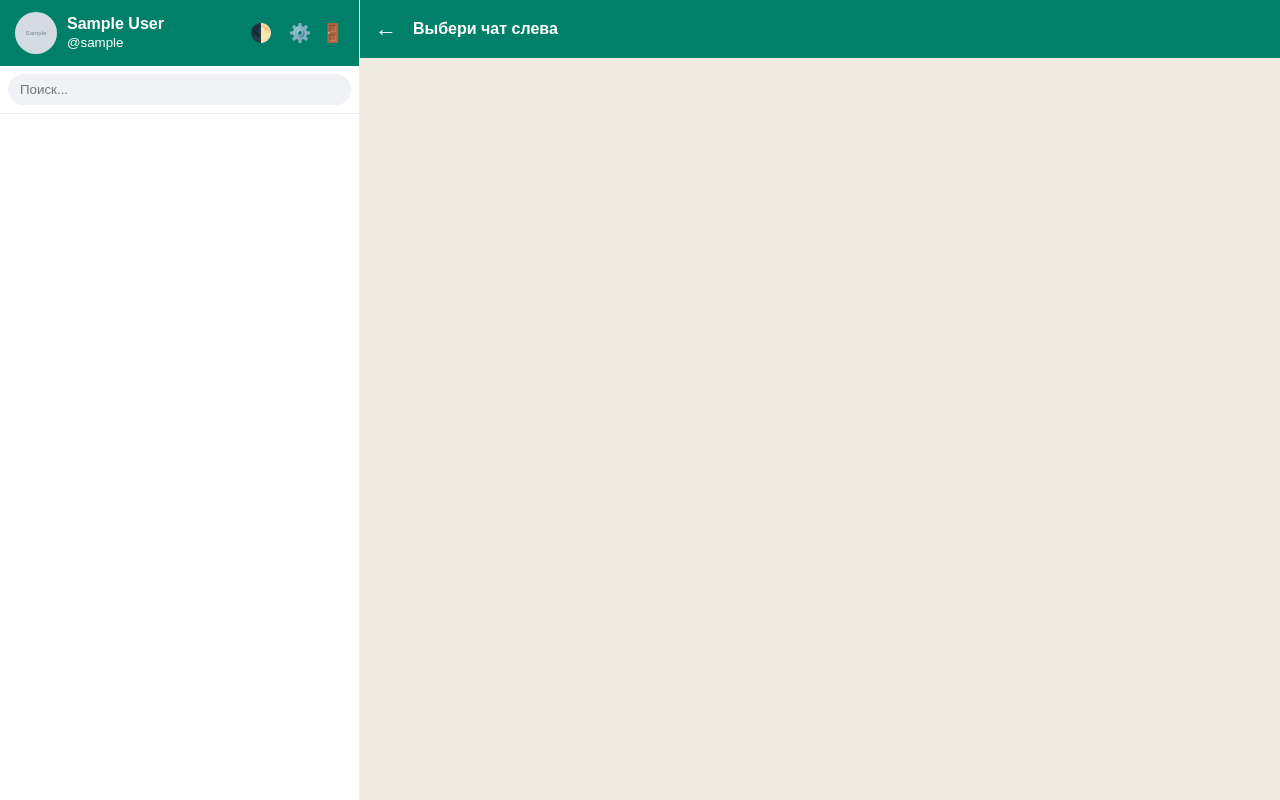
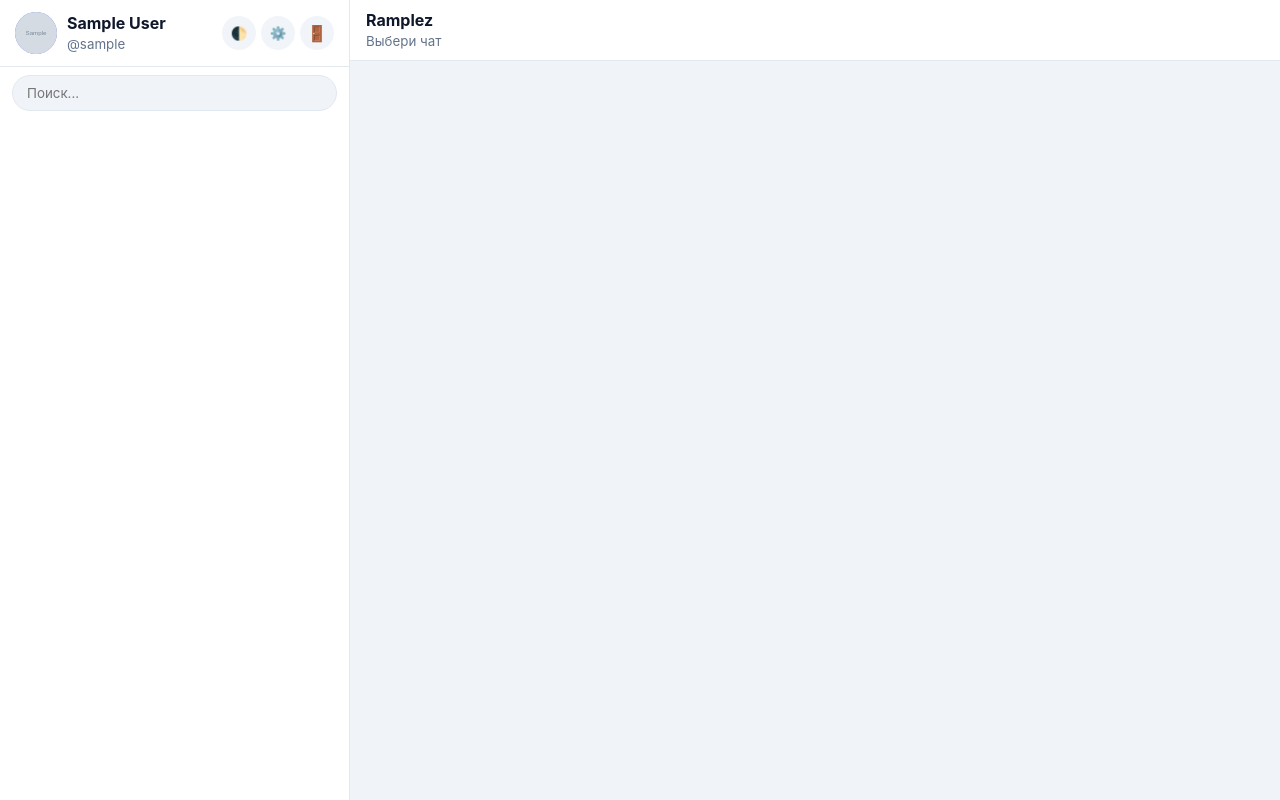
Before and after one commit to d10684473-lang/my-mssngr, a Flask app: page /chat in a window 1280 px wide. Run offline with Flask 3, Linux system fonts and the light colour scheme; the visitor is signed in with stand-in values (Sample User, id 1); tables that the repository leaves empty hold one stand-in row (values such as "Sample post"); grey boxes marked "Sample" are stand-in pictures.

Commit message:
Update chat.html

```diff
--- a/templates/chat.html
+++ b/templates/chat.html
@@ -5,131 +5,125 @@
 <meta name="viewport" content="width=device-width, initial-scale=1.0, user-scalable=no">
 <title>Ramplez</title>
 <style>
-:root{--bg:#dadbd3;--side:#fff;--chat:#efeae2;--head:#008069;--txt:#111b21;--sub:#667781;--brd:#e9edef;--hov:#f0f2f5;--mine:#d9fdd3;--theirs:#fff;--inp:#f0f2f5;--fld:#fff}
-body.dark{--bg:#091014;--side:#111b21;--chat:#0b141a;--head:#202c33;--txt:#e9edef;--sub:#8696a0;--brd:#222d34;--hov:#202c33;--mine:#005c4b;--theirs:#202c33;--inp:#202c33;--fld:#2a3942}
-*{box-sizing:border-box;-webkit-touch-callout:none}
-body{font-family:Arial,sans-serif;margin:0;display:flex;height:100dvh;background:var(--bg);color:var(--txt);overflow:hidden}
-.sidebar{width:35%;max-width:360px;background:var(--side);border-right:1px solid var(--brd);display:flex;flex-direction:column}
-.my-profile{background:var(--head);color:#fff;padding:12px 15px;display:flex;justify-content:space-between;align-items:center}
-.icon-btn{background:none;border:none;color:#fff;font-size:18px;cursor:pointer;text-decoration:none}
-.search-box{padding:8px;border-bottom:1px solid var(--brd)}
-.search-box input{width:100%;padding:8px 12px;border:none;border-radius:18px;background:var(--inp);color:var(--txt);outline:none}
-.user-list{flex:1;overflow-y:auto}
-.user-item{padding:12px 15px;border-bottom:1px solid var(--brd);text-decoration:none;color:inherit;display:flex;align-items:center;gap:10px}
-.user-item:hover{background:var(--hov)}
-.badge{margin-left:auto;background:#00a884;color:#fff;font-size:11px;font-weight:bold;padding:3px 7px;border-radius:12px}
-.avatar{width:42px;height:42px;background:#00a884;color:#fff;border-radius:50%;display:flex;justify-content:center;align-items:center;font-weight:bold;flex-shrink:0;overflow:hidden;position:relative}
-.avatar img{width:100%;height:100%;object-fit:cover;position:absolute;inset:0}
-.chat-area{flex:1;display:flex;flex-direction:column;background:var(--chat)}
-.chat-header{background:var(--head);color:#fff;padding:10px 15px;display:flex;align-items:center;gap:10px;min-height:58px}
-.pin-bar{padding:6px 15px;background:var(--side);border-bottom:1px solid var(--brd);font-size:12px;color:#00a884;white-space:nowrap;overflow:hidden;text-overflow:ellipsis}
-.messages-box{flex:1;padding:15px;overflow-y:auto;display:flex;flex-direction:column;gap:8px}
-.msg{padding:8px 12px;border-radius:12px;max-width:75%;font-size:15px;word-wrap:break-word;cursor:pointer;user-select:none;box-shadow:0 1px 2px rgba(0,0,0,.1)}
-.msg.mine{background:var(--mine);align-self:flex-end}
-.msg.theirs{background:var(--theirs);align-self:flex-start}
-.msg img.cimg{max-width:100%;max-height:250px;border-radius:8px;display:block;margin-top:4px}
-.msg audio{max-width:220px;height:35px;margin-top:4px}
-.file-box{display:inline-block;padding:8px 12px;background:rgba(0,0,0,.07);border-radius:8px;color:inherit;text-decoration:none;font-weight:bold;margin-top:4px}
-.reply-bar{display:none;padding:6px 15px;background:var(--inp);border-left:4px solid #00a884;justify-content:space-between;font-size:13px}
-.input-area{padding:10px;background:var(--inp);display:flex;gap:8px;align-items:center}
-.txt-inp{flex:1;padding:10px 15px;border:none;border-radius:20px;background:var(--fld);color:var(--txt);outline:none}
-.tool-btn{background:none;border:none;font-size:20px;cursor:pointer;color:var(--sub)}
-.send-btn{background:#00a884;color:#fff;border:none;width:40px;height:40px;border-radius:50%;cursor:pointer}
-.modal{display:none;position:fixed;inset:0;background:rgba(0,0,0,.7);z-index:99;justify-content:center;align-items:center}
-.modal-card{background:var(--side);color:var(--txt);padding:18px;border-radius:12px;width:90%;max-width:320px}
-.m-inp{width:100%;padding:8px;margin:5px 0 10px;border:1px solid var(--brd);border-radius:6px;background:var(--fld);color:var(--txt)}
-.ctx-btn{display:block;width:100%;padding:11px;margin:5px 0;border:none;border-radius:8px;background:var(--inp);color:var(--txt);font-size:15px;text-align:left;cursor:pointer;text-decoration:none}
-.ctx-emojis{display:flex;justify-content:space-around;padding-bottom:10px;border-bottom:1px solid var(--brd);margin-bottom:8px;font-size:24px}
-.ctx-emojis a{text-decoration:none}
-#img-viewer img{max-width:95vw;max-height:90vh;border-radius:8px}
-@media(max-width:768px){body.no-chat .sidebar{width:100%;max-width:none}body.no-chat .chat-area{display:none}body.has-chat .sidebar{display:none}body.has-chat .chat-area{display:flex;width:100%}}
+:root{--bg:#e5e9f0;--side:#fff;--chat:#f0f4f8;--txt:#0f172a;--sub:#64748b;--brd:#e2e8f0;--hov:#f1f5f9;--mine:#2563eb;--mtxt:#fff;--theirs:#fff;--acc:#2563eb}
+body.dark{--bg:#090d16;--side:#0f172a;--chat:#0b1120;--txt:#f8fafc;--sub:#94a3b8;--brd:#1e293b;--hov:#1e293b;--theirs:#1e293b;--acc:#3b82f6}
+*{box-sizing:border-box;-webkit-touch-callout:none;font-family:-apple-system,BlinkMacSystemFont,"Segoe UI",Roboto,sans-serif}
+body{margin:0;display:flex;height:100dvh;background:var(--bg);color:var(--txt);overflow:hidden}
+.sidebar{width:34%;max-width:350px;background:var(--side);border-right:1px solid var(--brd);display:flex;flex-direction:column}
+.top{padding:12px 15px;display:flex;justify-content:space-between;align-items:center;border-bottom:1px solid var(--brd)}
+.ibtn{background:var(--hov);border:none;color:var(--txt);width:34px;height:34px;border-radius:50%;cursor:pointer;text-decoration:none;display:inline-flex;align-items:center;justify-content:center}
+.sbox{padding:8px 12px}
+.sbox input{width:100%;padding:9px 14px;border:1px solid var(--brd);border-radius:20px;background:var(--chat);color:var(--txt);outline:none}
+.ulist{flex:1;overflow-y:auto;padding:0 8px}
+.uitem{padding:10px;border-radius:12px;margin-bottom:4px;text-decoration:none;color:inherit;display:flex;align-items:center;gap:10px}
+.uitem:hover,.uitem.active{background:var(--hov)}
+.badge{margin-left:auto;background:var(--acc);color:#fff;font-size:11px;font-weight:700;padding:2px 7px;border-radius:10px}
+.av{width:42px;height:42px;background:linear-gradient(135deg,#3b82f6,#8b5cf6);color:#fff;border-radius:50%;display:flex;justify-content:center;align-items:center;font-weight:700;flex-shrink:0;overflow:hidden;position:relative}
+.av img{width:100%;height:100%;object-fit:cover;position:absolute;inset:0}
+.chat{flex:1;display:flex;flex-direction:column;background:var(--chat)}
+.chead{background:var(--side);padding:10px 16px;display:flex;align-items:center;gap:10px;min-height:60px;border-bottom:1px solid var(--brd)}
+.back{display:none;color:var(--txt);text-decoration:none;font-size:22px}
+.pin{padding:6px 14px;background:var(--side);border-bottom:1px solid var(--brd);font-size:12px;color:var(--acc);white-space:nowrap;overflow:hidden;text-overflow:ellipsis}
+.mbox{flex:1;padding:15px;overflow-y:auto;display:flex;flex-direction:column;gap:8px}
+.msg{padding:9px 13px;border-radius:16px;max-width:75%;font-size:15px;word-wrap:break-word;cursor:pointer;user-select:none;box-shadow:0 1px 3px rgba(0,0,0,.08)}
+.msg.mine{background:var(--mine);color:var(--mtxt);align-self:flex-end;border-bottom-right-radius:4px}
+.msg.theirs{background:var(--theirs);color:var(--txt);align-self:flex-start;border-bottom-left-radius:4px}
+.msg img{max-width:100%;max-height:240px;border-radius:10px;display:block;margin-top:4px}
+.msg audio{max-width:220px;height:34px;margin-top:4px}
+.fbox{display:inline-block;padding:6px 10px;background:rgba(128,128,128,.15);border-radius:8px;color:inherit;text-decoration:none;font-size:13px;margin-top:4px}
+.rbar{display:none;padding:6px 14px;background:var(--side);border-left:3px solid var(--acc);justify-content:space-between;font-size:13px}
+.iarea{padding:10px 14px;background:var(--side);border-top:1px solid var(--brd);display:flex;gap:8px;align-items:center}
+.tinp{flex:1;padding:10px 16px;border:1px solid var(--brd);border-radius:22px;background:var(--chat);color:var(--txt);outline:none;font-size:15px}
+.tbtn{background:var(--hov);border:none;width:38px;height:38px;border-radius:50%;font-size:17px;cursor:pointer;color:var(--txt);flex-shrink:0}
+.sbtn{background:var(--acc);color:#fff;border:none;width:40px;height:40px;border-radius:50%;cursor:pointer;flex-shrink:0}
+.modal{display:none;position:fixed;inset:0;background:rgba(0,0,0,.6);z-index:99;justify-content:center;align-items:center}
+.mcard{background:var(--side);color:var(--txt);padding:20px;border-radius:18px;width:90%;max-width:330px;border:1px solid var(--brd)}
+.minp{width:100%;padding:9px;margin:5px 0 12px;border:1px solid var(--brd);border-radius:10px;background:var(--chat);color:var(--txt);outline:none}
+.cbtn{display:block;width:100%;padding:11px;margin:5px 0;border:none;border-radius:10px;background:var(--hov);color:var(--txt);font-size:14px;text-align:left;cursor:pointer;text-decoration:none}
+.cemj{display:flex;justify-content:space-around;padding-bottom:10px;border-bottom:1px solid var(--brd);margin-bottom:6px;font-size:22px}
+.cemj a{text-decoration:none}
+#iv img{max-width:94vw;max-height:88vh;border-radius:12px}
+@media(max-width:768px){body.no-chat .sidebar{width:100%;max-width:none}body.no-chat .chat{display:none}body.has-chat .sidebar{display:none}body.has-chat .chat{display:flex;width:100%}.back{display:block}}
 </style>
 </head>
 <body class="{{ 'has-chat' if active_user else 'no-chat' }}">
 <div class="sidebar">
-<div class="my-profile">
+<div class="top">
 <div style="display:flex;align-items:center;gap:10px">
-<div class="avatar">{{ current_user.name[:1].upper() }}<img src="{{ current_user.avatar }}" onerror="this.remove()"></div>
-<div><b>{{ current_user.name }}</b><br><small>@{{ current_user.username }}</small></div>
+<div class="av">{{ current_user.name[:1].upper() }}<img src="{{ current_user.avatar }}" onerror="this.remove()"></div>
+<div><b>{{ current_user.name }}</b><br><small style="color:var(--sub)">@{{ current_user.username }}</small></div>
 </div>
-<div>
-<button type="button" class="icon-btn" onclick="document.body.classList.toggle('dark');localStorage.setItem('t',document.body.classList.contains('dark')?'1':'0')">🌓</button>
-<button type="button" class="icon-btn" onclick="document.getElementById('pm').style.display='flex'">⚙️</button>
-<a href="/logout" class="icon-btn">🚪</a>
+<div style="display:flex;gap:5px">
+<button type="button" class="ibtn" onclick="document.body.classList.toggle('dark');localStorage.setItem('t',document.body.classList.contains('dark')?'1':'0')">🌓</button>
+<button type="button" class="ibtn" onclick="document.getElementById('pm').style.display='flex'">⚙️</button>
+<a href="/logout" class="ibtn">🚪</a>
 </div>
 </div>
-<div class="search-box"><input type="text" id="si" placeholder="Поиск..." onkeyup="fu()"></div>
-<div class="user-list">
+<div class="sbox"><input type="text" id="si" placeholder="Поиск..." onkeyup="fu()"></div>
+<div class="ulist">
 {% for item in users_data %}
-<a href="/chat?u={{ item.u.id }}" class="user-item" data-s="{{ item.u.name.lower() }} {{ item.u.username.lower() }}">
-<div class="avatar">{{ item.u.name[:1].upper() }}<img src="{{ item.u.avatar }}" onerror="this.remove()"></div>
-<div><b>{{ item.u.name }}</b><br><small style="color:var(--sub)">{{ item.u.bio }}</small></div>
+<a href="/chat?u={{ item.u.id }}" class="uitem {{ 'active' if active_user and active_user.id == item.u.id else '' }}" data-s="{{ item.u.name.lower() }} {{ item.u.username.lower() }}">
+<div class="av">{{ item.u.name[:1].upper() }}<img src="{{ item.u.avatar }}" onerror="this.remove()"></div>
+<div style="overflow:hidden"><b>{{ item.u.name }}</b><br><small style="color:var(--sub)">{{ item.u.bio }}</small></div>
 <span class="badge" style="{{ '' if item.unread > 0 else 'display:none' }}">{{ item.unread }}</span>
 </a>
 {% endfor %}
 </div>
 </div>
 
-<div class="chat-area">
-<div class="chat-header">
-<a href="/chat" style="color:#fff;text-decoration:none;font-size:22px;margin-right:6px">←</a>
-<div>
-<b>{{ active_user.name if active_user else 'Выбери чат слева' }}</b><br>
-<small id="st-txt" style="color:#b2dfdb">{{ active_user.bio if active_user else '' }}</small>
+<div class="chat">
+<div class="chead">
+<a href="/chat" class="back">←</a>
+<div><b>{{ active_user.name if active_user else 'Ramplez' }}</b><br><small id="st" style="color:var(--sub)">{{ active_user.bio if active_user else 'Выбери чат' }}</small></div>
+<small id="up" style="margin-left:auto;color:var(--acc);font-weight:700"></small>
 </div>
-<small id="up-stat" style="margin-left:auto;color:#69f0ae;font-weight:bold"></small>
-</div>
-<div class="pin-bar" style="{{ '' if pinned else 'display:none' }}">📌 Закреплено: {{ pinned.content if pinned else '' }}</div>
-<div class="messages-box" id="mb">
+<div class="pin" style="{{ '' if pinned else 'display:none' }}">📌 {{ pinned.content if pinned else '' }}</div>
+<div class="mbox" id="mb">
 {% for m in messages %}
 {% set mine = (m.sender_id == current_user.id) %}
 <div class="msg {{ 'mine' if mine else 'theirs' }}" data-id="{{ m.id }}" data-txt="{{ m.content if m.msg_type == 'text' else m.file_name }}">
-<b style="font-size:11px;color:#00a884">{{ 'Вы' if mine else active_user.name }}</b>
-<img src="{{ m.content }}" class="cimg" onclick="event.stopPropagation();openImg(this.src)" style="{{ '' if m.msg_type == 'image' else 'display:none' }}">
+<img src="{{ m.content }}" onclick="event.stopPropagation();oimg(this.src)" style="{{ '' if m.msg_type == 'image' else 'display:none' }}">
 <audio controls src="{{ m.content }}" onclick="event.stopPropagation()" style="{{ '' if m.msg_type == 'audio' else 'display:none' }}"></audio>
-<a href="{{ m.content }}" download="{{ m.file_name }}" class="file-box" onclick="event.stopPropagation()" style="{{ '' if m.msg_type == 'file' else 'display:none' }}">📄 {{ m.file_name }}</a>
+<a href="{{ m.content }}" download="{{ m.file_name }}" class="fbox" onclick="event.stopPropagation()" style="{{ '' if m.msg_type == 'file' else 'display:none' }}">📄 {{ m.file_name }}</a>
 <div style="white-space:pre-line;{{ '' if m.msg_type == 'text' else 'display:none' }}">{{ m.content }}</div>
-<div style="font-size:10px;color:var(--sub);text-align:right;margin-top:3px">
-{{ m.reaction }} {{ m.timestamp }} <span style="color:#53bdeb;{{ '' if mine else 'display:none' }}">{{ '✓✓' if m.is_read else '✓' }}</span>
-</div>
+<div style="font-size:10px;opacity:.75;text-align:right;margin-top:3px">{{ m.reaction }} {{ m.timestamp }} <span style="{{ '' if mine else 'display:none' }}">{{ '✓✓' if m.is_read else '✓' }}</span></div>
 </div>
 {% endfor %}
 </div>
-<div class="reply-bar" id="rb"><span id="rt"></span><span onclick="cancelReply()" style="cursor:pointer">✖</span></div>
-<form method="POST" action="/chat?u={{ active_user.id if active_user else 0 }}" class="input-area" style="{{ '' if active_user else 'display:none' }}" onsubmit="prepSend()">
-<button type="button" class="tool-btn" onclick="document.getElementById('pi').click()">📎</button>
-<input type="file" id="pi" style="display:none" onchange="uploadFile(this.files.item(0))">
-<input type="text" name="text" id="ti" class="txt-inp" placeholder="Сообщение..." oninput="sendTyping()" required autofocus>
-<button type="button" class="tool-btn" id="mb2" onclick="tr()">🎤</button>
-<button type="submit" class="send-btn">➤</button>
+<div class="rbar" id="rb"><span id="rt"></span><span onclick="crep()" style="cursor:pointer">✕</span></div>
+<form method="POST" action="/chat?u={{ active_user.id if active_user else 0 }}" class="iarea" style="{{ '' if active_user else 'display:none' }}" onsubmit="psend()">
+<button type="button" class="tbtn" onclick="document.getElementById('pi').click()">📎</button>
+<input type="file" id="pi" style="display:none" onchange="upf(this.files.item(0))">
+<input type="text" name="text" id="ti" class="tinp" placeholder="Сообщение..." oninput="styp()" required autofocus>
+<button type="button" class="tbtn" id="mb2" onclick="tr()">🎤</button>
+<button type="submit" class="sbtn">➤</button>
 </form>
 </div>
 
 <div class="modal" id="ctx" onclick="this.style.display='none'">
-<div class="modal-card" onclick="event.stopPropagation()">
-<div class="ctx-emojis" id="ctx-em"></div>
-<button type="button" class="ctx-btn" onclick="doReply()">↩️ Ответить</button>
-<a href="#" class="ctx-btn" id="btn-pin">📌 Закрепить / Открепить</a>
-<a href="#" class="ctx-btn" id="btn-del-me">🗑️ Удалить у себя</a>
-<a href="#" class="ctx-btn" id="btn-del-all" style="color:#e53935">❌ Удалить у всех</a>
+<div class="mcard" onclick="event.stopPropagation()">
+<div class="cemj" id="cem"></div>
+<button type="button" class="cbtn" onclick="drep()">↩️ Ответить</button>
+<a href="#" class="cbtn" id="bpin">📌 Закрепить</a>
+<a href="#" class="cbtn" id="bdm">🗑️ Удалить у себя</a>
+<a href="#" class="cbtn" id="bda" style="color:#ef4444">❌ Удалить у всех</a>
 </div>
 </div>
 
-<div class="modal" id="img-viewer" onclick="this.style.display='none'"><img id="full-img" src=""></div>
+<div class="modal" id="iv" onclick="this.style.display='none'"><img id="fi" src=""></div>
 
 <div class="modal" id="pm" onclick="this.style.display='none'">
-<div class="modal-card" onclick="event.stopPropagation()">
-<h3>Профиль</h3>
-<textarea class="m-inp" id="pn" rows="1">{{ current_user.name }}</textarea>
-<textarea class="m-inp" id="pb" rows="2">{{ current_user.bio }}</textarea>
-<input type="file" class="m-inp" accept="image/*" onchange="pa(this)">
-<button type="button" onclick="document.getElementById('pm').style.display='none'">Отмена</button>
-<button type="button" onclick="svp()" style="background:#00a884;color:#fff;border:none;padding:8px 15px;border-radius:6px">Сохранить</button>
+<div class="mcard" onclick="event.stopPropagation()">
+<h3 style="margin-top:0">Профиль</h3>
+<textarea class="minp" name="name" form="pf" rows="1">{{ current_user.name }}</textarea>
+<textarea class="minp" name="bio" form="pf" rows="2">{{ current_user.bio }}</textarea>
+<input type="file" name="avatar_file" form="pf" class="minp" accept="image/*">
+<form id="pf" method="POST" action="/save_profile" enctype="multipart/form-data" style="display:flex;justify-content:flex-end;gap:8px">
+<button type="button" class="cbtn" style="width:auto;margin:0" onclick="document.getElementById('pm').style.display='none'">Отмена</button>
+<button type="submit" class="sbtn" style="width:auto;border-radius:10px;padding:0 16px">Сохранить</button>
+</form>
 </div>
 </div>
 
 <script>
 if(localStorage.getItem('t')==='1')document.body.classList.add('dark');
-var b=document.getElementById('mb');if(b)b.scrollTop=b.scrollHeight;
-var oid=Number("{{ active_user.id if active_user else 0 }}"),mc=Number("{{ messages|length if messages else 0 }}"),av="",selTxt="",repTxt="",lastTyp=0;
-var baseBio="{{ active_user.bio if active_user else '' }}";
```
